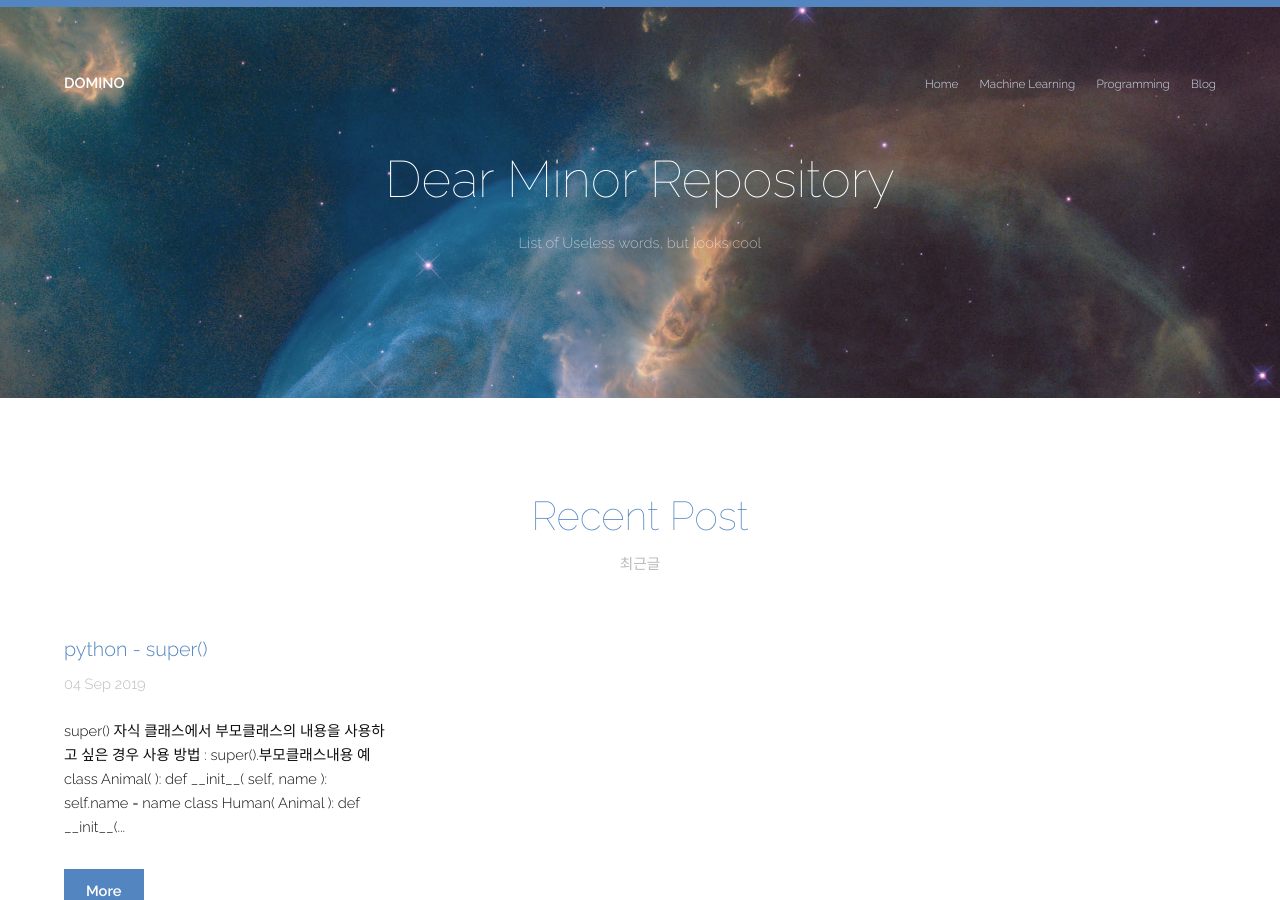
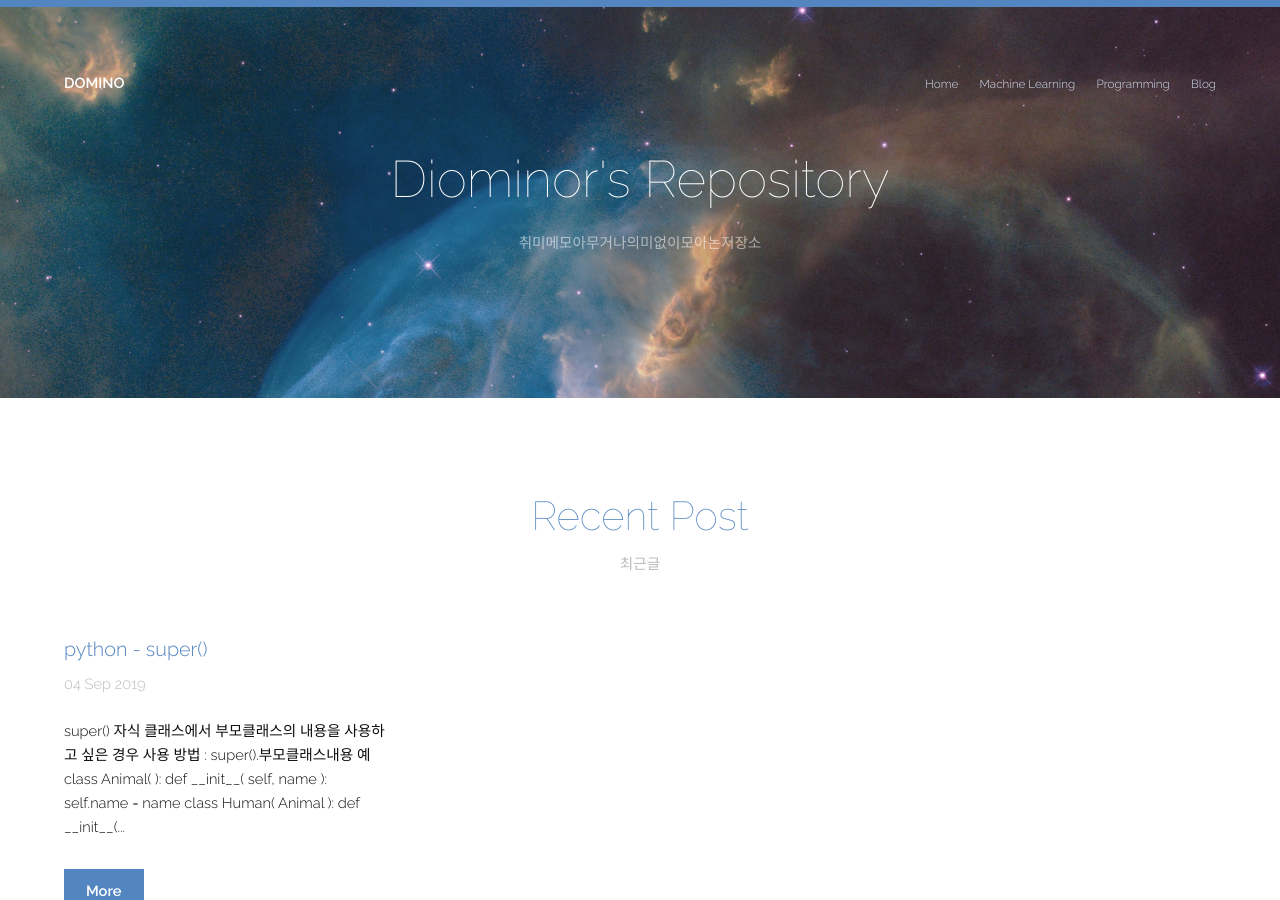
Before and after one commit to backgom2357/backgom2357.github.io, a Jekyll site: the page built from index.html, in a window 1280 px wide and 900 px high. Built offline with Jekyll 4.4.1, drawn with Linux system fonts in a browser that asks for light colours.

Commit message:
change title

```diff
--- a/_config.yml
+++ b/_config.yml
@@ -13,14 +13,14 @@
 # you will see them accessed via {{ site.title }}, {{ site.email }}, and so on.
 # You can create any custom variable you would like, and they will be accessible
 # in the templates via {{ site.myvariable }}.
-title: "Dear minor"
+title: "Diominor"
 email: "backgom2357@gmail.com"
 description: >- # this means to ignore newlines until "baseurl:"
   repository
 baseurl: "" # the subpath of your site, e.g. /blog
 url: "https://dearminor.github.io" # the base hostname & protocol for your site, e.g. http://example.com
 twitter_username: ""
-github_username:  "Polar B"
+github_username:  "Diominor"
 
 # Build settings
 markdown: kramdown
--- a/_layouts/default.html
+++ b/_layouts/default.html
@@ -6,7 +6,7 @@
 -->
 <html>
 	<head>
-		<title>Repository - DearMinor</title>
+		<title>Repository - Diominor</title>
 		<meta charset="utf-8" />
 		<meta name="viewport" content="width=device-width, initial-scale=1" />
 		<link rel="stylesheet" href="{{ site.baseurl }}/assets/css/main.css" />
--- a/index.html
+++ b/index.html
@@ -9,7 +9,7 @@ title: DearMinor
 -->
 <html>
 	<head>
-		<title>Dearminor</title>
+		<title>DIOMINOR</title>
 		<meta charset="utf-8" />
 		<meta name="viewport" content="width=device-width, initial-scale=1" />
 		<link rel="stylesheet" href="assets/css/main.css" />
@@ -33,8 +33,8 @@ title: DearMinor
 
 		<!-- Banner -->
 			<section id="banner">
-				<h1>Dear Minor Repository</h1>
-				<p>List of Useless words, but looks cool</p>
+				<h1>Diominor's Repository</h1>
+				<p>취미메모아무거나의미없이모아논저장소</p>
 			</section>
 
 		<!-- One -->
```
Also changed, not shown: about.md (deleted, +0 -18 lines).
